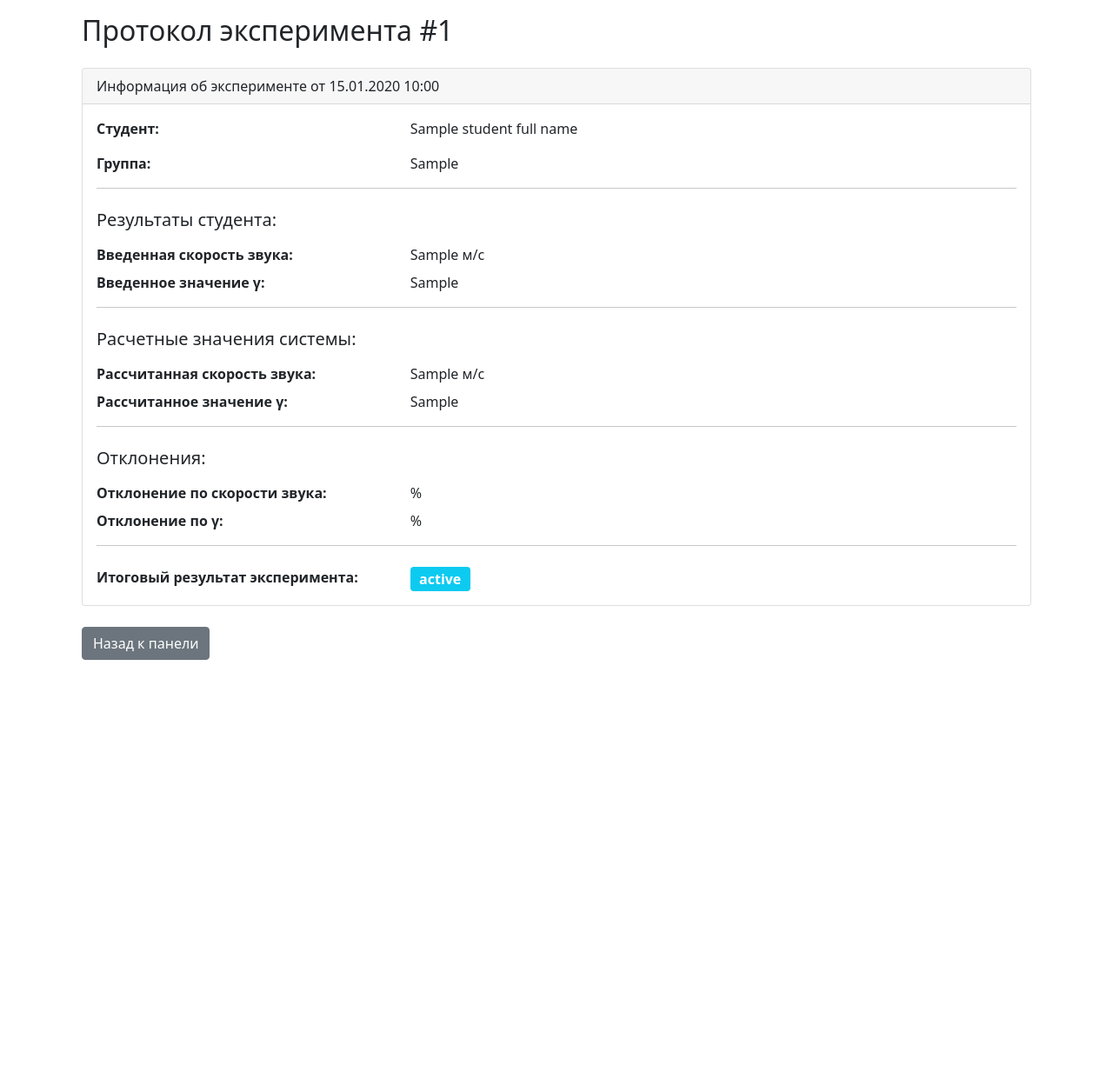
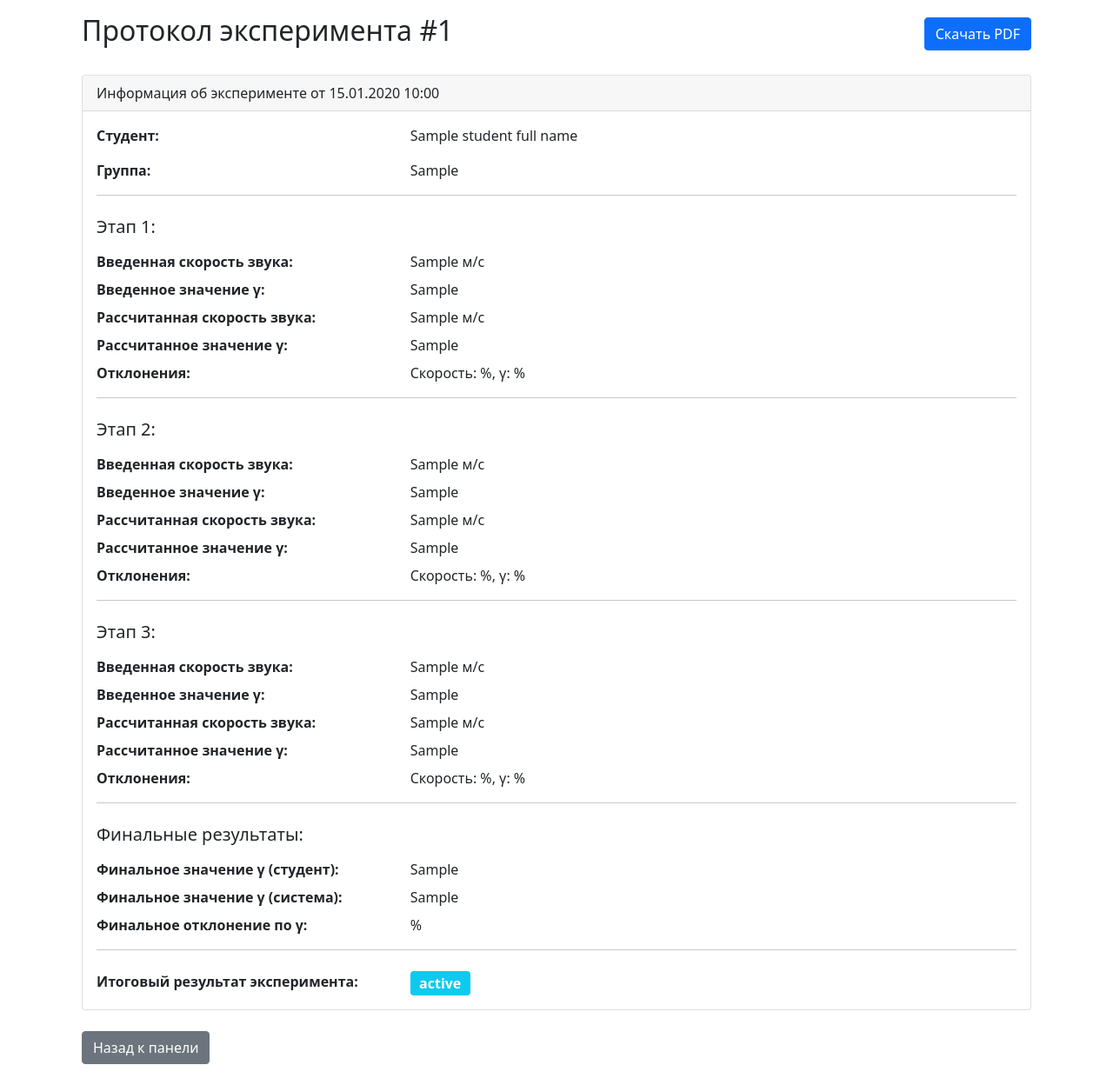
Before and after one commit to PRINTMEdotJPG/autolab43, a Django app: template lab_data/templates/lab_data/protocol_detail.html in a window 1280 px wide. Shown: the part 128-1376 px from the top of the page at 87% size. Before the commit the page ends 887 px from the top, so only its background shows below. Run offline with Django 5.2, Linux system fonts and the light colour scheme; the template is opened without the code that fills it: most values are stand-ins (such as "Sample title", 1, 10 or a date in 2020); some libraries are stand-ins or nearby versions.

Commit message:
готова генерация протокола
Co-Authored-By: Ytgrsu7 <209382516+Ytgrsu7@users.noreply.github.com>

```diff
--- a/lab_data/templates/lab_data/protocol_detail.html
+++ b/lab_data/templates/lab_data/protocol_detail.html
@@ -11,7 +11,12 @@
         </ol>
     </nav>
 
-    <h2 class="mb-4">Протокол эксперимента #{{ experiment_id }}</h2>
+    <div class="d-flex justify-content-between align-items-center mb-4">
+        <h2>Протокол эксперимента #{{ experiment_id }}</h2>
+        <a href="{% url 'download_protocol_pdf' experiment_id %}" class="btn btn-primary">
+            <i class="fas fa-download"></i> Скачать PDF
+        </a>
+    </div>
 
     <div class="card">
         <div class="card-header">
@@ -26,36 +31,101 @@
                 <div class="col-md-4"><strong>Группа:</strong></div>
                 <div class="col-md-8">{{ student_group }}</div>
             </div>
+
+            <!-- Этап 1 -->
             <hr>
-            <h5 class="mt-4 mb-3">Результаты студента:</h5>
+            <h5 class="mt-4 mb-3">Этап 1:</h5>
             <div class="row mb-2">
                 <div class="col-md-4"><strong>Введенная скорость звука:</strong></div>
-                <div class="col-md-8">{{ student_provided_speed }} м/с</div>
+                <div class="col-md-8">{{ student_speed_stage1 }} м/с</div>
+            </div>
+            <div class="row mb-2">
+                <div class="col-md-4"><strong>Введенное значение γ:</strong></div>
+                <div class="col-md-8">{{ student_gamma_stage1 }}</div>
+            </div>
+            <div class="row mb-2">
+                <div class="col-md-4"><strong>Рассчитанная скорость звука:</strong></div>
+                <div class="col-md-8">{{ system_speed_stage1 }} м/с</div>
+            </div>
+            <div class="row mb-2">
+                <div class="col-md-4"><strong>Рассчитанное значение γ:</strong></div>
+                <div class="col-md-8">{{ system_gamma_stage1 }}</div>
             </div>
             <div class="row mb-3">
+                <div class="col-md-4"><strong>Отклонения:</strong></div>
+                <div class="col-md-8">
+                    Скорость: {{ error_percent_speed_stage1 }}%, γ: {{ error_percent_gamma_stage1 }}%
+                </div>
+            </div>
+
+            <!-- Этап 2 -->
+            <hr>
+            <h5 class="mt-4 mb-3">Этап 2:</h5>
+            <div class="row mb-2">
+                <div class="col-md-4"><strong>Введенная скорость звука:</strong></div>
+                <div class="col-md-8">{{ student_speed_stage2 }} м/с</div>
+            </div>
+            <div class="row mb-2">
                 <div class="col-md-4"><strong>Введенное значение γ:</strong></div>
-                <div class="col-md-8">{{ student_provided_gamma }}</div>
+                <div class="col-md-8">{{ student_gamma_stage2 }}</div>
             </div>
-            <hr>
-            <h5 class="mt-4 mb-3">Расчетные значения системы:</h5>
             <div class="row mb-2">
                 <div class="col-md-4"><strong>Рассчитанная скорость звука:</strong></div>
-                <div class="col-md-8">{{ system_calculated_speed }} м/с</div>
+                <div class="col-md-8">{{ system_speed_stage2 }} м/с</div>
+            </div>
+            <div class="row mb-2">
+                <div class="col-md-4"><strong>Рассчитанное значение γ:</strong></div>
+                <div class="col-md-8">{{ system_gamma_stage2 }}</div>
             </div>
             <div class="row mb-3">
+                <div class="col-md-4"><strong>Отклонения:</strong></div>
+                <div class="col-md-8">
+                    Скорость: {{ error_percent_speed_stage2 }}%, γ: {{ error_percent_gamma_stage2 }}%
+                </div>
+            </div>
+
+            <!-- Этап 3 -->
+            <hr>
+            <h5 class="mt-4 mb-3">Этап 3:</h5>
+            <div class="row mb-2">
+                <div class="col-md-4"><strong>Введенная скорость звука:</strong></div>
+                <div class="col-md-8">{{ student_speed_stage3 }} м/с</div>
+            </div>
+            <div class="row mb-2">
+                <div class="col-md-4"><strong>Введенное значение γ:</strong></div>
+                <div class="col-md-8">{{ student_gamma_stage3 }}</div>
+            </div>
+            <div class="row mb-2">
+                <div class="col-md-4"><strong>Рассчитанная скорость звука:</strong></div>
+                <div class="col-md-8">{{ system_speed_stage3 }} м/с</div>
+            </div>
+            <div class="row mb-2">
                 <div class="col-md-4"><strong>Рассчитанное значение γ:</strong></div>
-                <div class="col-md-8">{{ system_calculated_gamma }}</div>
-            </div>
-            <hr>
-            <h5 class="mt-4 mb-3">Отклонения:</h5>
-            <div class="row mb-2">
-                <div class="col-md-4"><strong>Отклонение по скорости звука:</strong></div>
-                <div class="col-md-8">{{ error_percent_speed }}%</div>
+                <div class="col-md-8">{{ system_gamma_stage3 }}</div>
             </div>
             <div class="row mb-3">
-                <div class="col-md-4"><strong>Отклонение по γ:</strong></div>
-                <div class="col-md-8">{{ error_percent_gamma }}%</div>
+                <div class="col-md-4"><strong>Отклонения:</strong></div>
+                <div class="col-md-8">
+                    Скорость: {{ error_percent_speed_stage3 }}%, γ: {{ error_percent_gamma_stage3 }}%
+                </div>
             </div>
+
+            <!-- Финальные результаты -->
+            <hr>
+            <h5 class="mt-4 mb-3">Финальные результаты:</h5>
+            <div class="row mb-2">
+                <div class="col-md-4"><strong>Финальное значение γ (студент):</strong></div>
+                <div class="col-md-8">{{ student_final_gamma }}</div>
+            </div>
+            <div class="row mb-2">
+                <div class="col-md-4"><strong>Финальное значение γ (система):</strong></div>
+                <div class="col-md-8">{{ system_final_gamma }}</div>
+            </div>
+            <div class="row mb-3">
+                <div class="col-md-4"><strong>Финальное отклонение по γ:</strong></div>
+                <div class="col-md-8">{{ error_percent_final_gamma }}%</div>
+            </div>
+
             <hr>
             <div class="row mt-4">
                 <div class="col-md-4"><strong>Итоговый результат эксперимента:</strong></div>
--- a/lab_data/urls.py
+++ b/lab_data/urls.py
@@ -12,6 +12,7 @@
     path('login/assistant/', views.AssistantLoginView.as_view(), name='assistant_login'),
     path('logout/', views.logout_view, name='logout'),
     path('teacher/protocol/<int:experiment_id>/', views.protocol_detail_view, name='protocol_detail'),
+    path('teacher/protocol/<int:experiment_id>/download/', views.download_protocol_pdf, name='download_protocol_pdf'),
     path('group/<str:group_name>/', views.group_students_view, name='group_students'),
     path('download-manual/', views.DownloadManualView.as_view(), name='download_manual'),
     path('assistant/dashboard/', views.assistant_dashboard, name='assistant_dashboard'),
```
Also changed, not shown: lab_data/views.py (+119 -33 lines).
